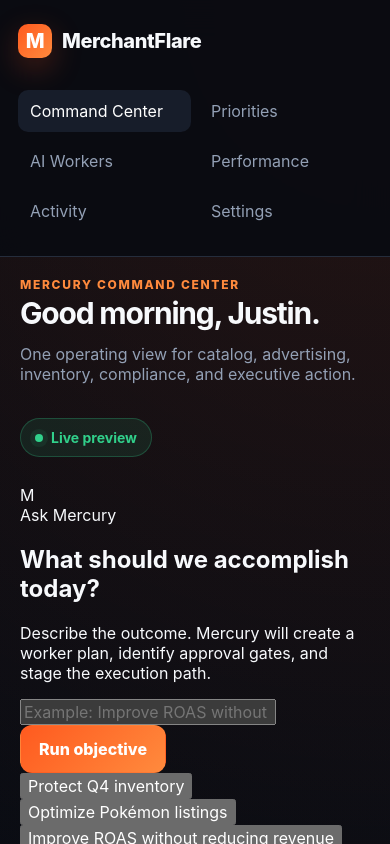
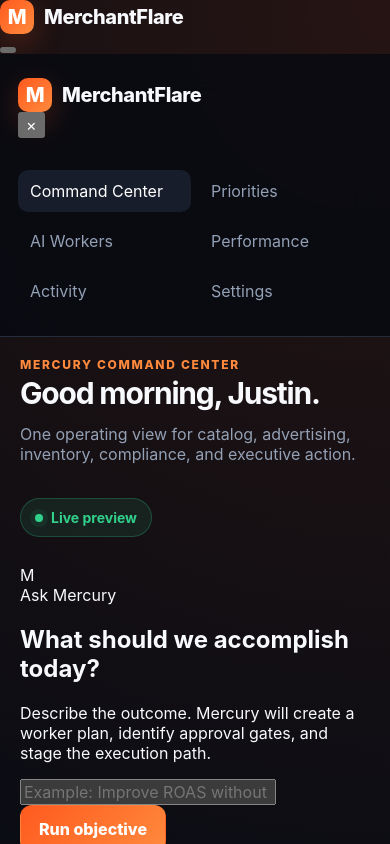
Before and after one commit to Jaytarder/merchantflare, a Next.js app: page /dashboard in a window 390 px wide. Shown: the top 844 px of the page. Built offline with nearby package versions, Linux system fonts and the light colour scheme.

Commit message:
Add responsive mobile navigation shell

```diff
--- a/app/components/AppShell.tsx
+++ b/app/components/AppShell.tsx
@@ -1,4 +1,6 @@
-import type { ReactNode } from "react";
+"use client";
+
+import { useState, type ReactNode } from "react";
 
 type NavKey = "dashboard" | "workers" | "performance" | "priorities" | "activity" | "settings";
 
@@ -17,16 +19,46 @@ const links: Array<{ key: NavKey; label: string; href: string }> = [
 ];
 
 export default function AppShell({ active, children }: AppShellProps) {
+  const [open, setOpen] = useState(false);
+
   return (
     <div className="shell">
-      <aside className="sidebar">
+      <header className="mobile-bar">
         <a className="brand" href="/dashboard" aria-label="MerchantFlare command center">
           <span className="brand-mark">M</span>
           <span>MerchantFlare</span>
         </a>
+        <button
+          className="menu-button"
+          type="button"
+          aria-expanded={open}
+          aria-label={open ? "Close navigation" : "Open navigation"}
+          onClick={() => setOpen((value) => !value)}
+        >
+          <span />
+          <span />
+          <span />
+        </button>
+      </header>
+
+      {open && <button className="nav-backdrop" aria-label="Close navigation" onClick={() => setOpen(false)} />}
+
+      <aside className={`sidebar ${open ? "open" : ""}`}>
+        <div className="sidebar-head">
+          <a className="brand" href="/dashboard" aria-label="MerchantFlare command center">
+            <span className="brand-mark">M</span>
+            <span>MerchantFlare</span>
+          </a>
+          <button className="close-button" type="button" aria-label="Close navigation" onClick={() => setOpen(false)}>×</button>
+        </div>
         <nav className="nav" aria-label="Primary navigation">
           {links.map((link) => (
-            <a className={active === link.key ? "active" : ""} href={link.href} key={link.key}>
+            <a
+              className={active === link.key ? "active" : ""}
+              href={link.href}
+              key={link.key}
+              onClick={() => setOpen(false)}
+            >
               {link.label}
             </a>
           ))}
```
